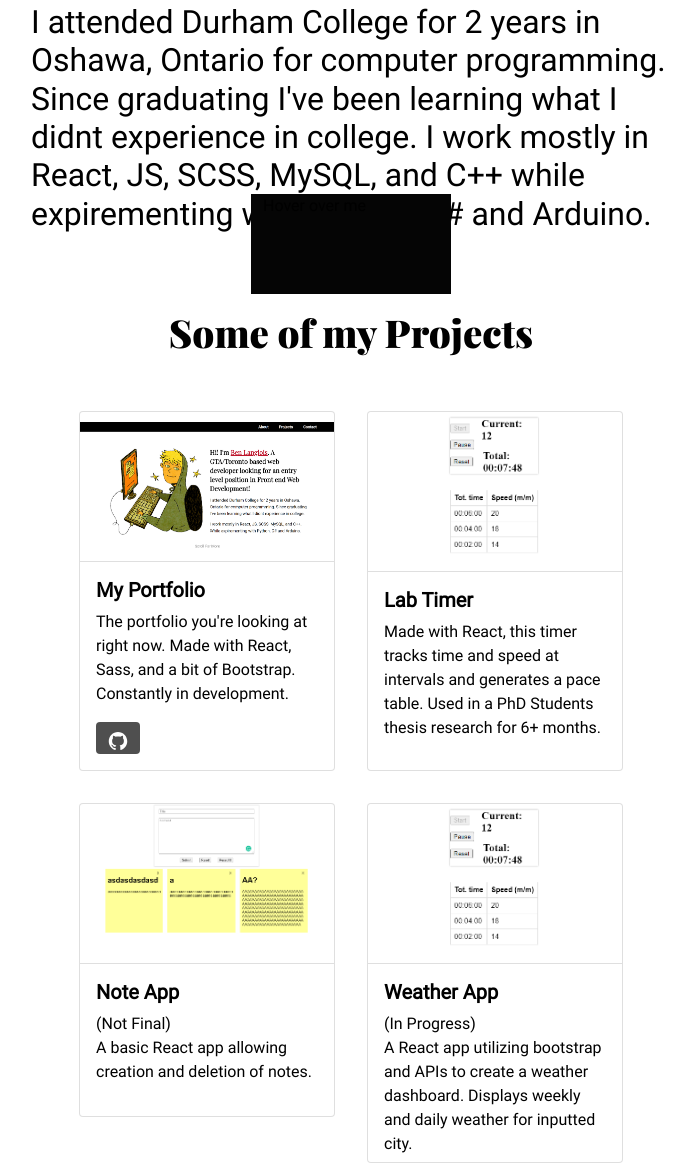
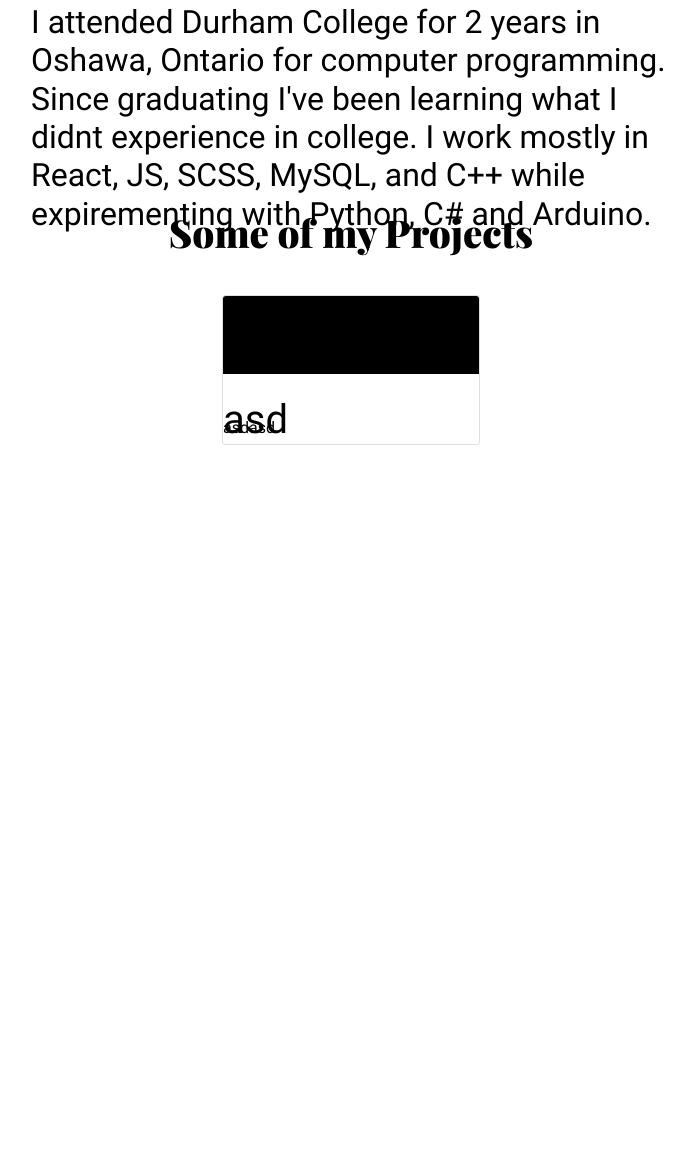
Before and after one commit to Ben-Langlois/Portfolio, a React app in the folder portfolio/: page / in a window 1280 px wide. Shown: the part 406-1572 px from the top of the page, without its empty margins (289-969 px from the left). After the commit the page ends 1200 px from the top, so only its background shows below. Built offline with nearby package versions, Linux system fonts and the light colour scheme.

Commit message:
working on new project card

```diff
--- a/portfolio/src/App.js
+++ b/portfolio/src/App.js
@@ -90,20 +90,19 @@ class Landing extends React.Component {
 const Project = () => {
   return (
     <>
-      <div class="container">
-        Hover over me
-        <div class="content">
-          Extra information goes here.
-        </div>
-      </div>
-
-
       <div class="section-header project-section" id='project-section'>
         <h1><b>Some of my Projects</b></h1>
       </div>
       <div id='card-container'>
 
-        <a id="card-link" href="#portfolio-card">
+        <div class='card grow'>
+          <img src={portfolio} alt="Portfolio Homepage"></img>
+          <h1>asd</h1>
+          <p>asdasd</p>
+          <div></div>
+        </div>
+
+        {/* <a id="card-link" href="#portfolio-card">
           <div class="card portfolio">
             <img class="card-img-top" src={portfolio} alt="Portfolio Homepage"></img>
             <div class="card-body">
@@ -161,7 +160,7 @@ const Project = () => {
               </a>
             </div>
           </div>
-        </a>
+        </a> */}
       </div>
     </>
   )
--- a/portfolio/src/styles/styles.scss
+++ b/portfolio/src/styles/styles.scss
@@ -159,29 +159,6 @@ body{
         width: 100%;
 
 
-        .container {
-            position: relative;
-            width: 200px;
-            height: 100px;
-            background-color: #050505;
-            overflow: hidden;
-          }
-
-          .container:hover .content {
-            transform: translateY(0%);
-            opacity: 1;
-          }
-
-          .content {
-            position: absolute;
-            width: 100%;
-            padding: 10px;
-            background-color: #030303;
-            transition: transform 0.3s, opacity 0.3s;
-            transform: translateY(100%);
-            opacity: 0;
-            bottom: -100px;
-          }
 
         #card-container{
             // flex
@@ -192,61 +169,100 @@ body{
             margin: 3vh auto;
             // width: 60vw;
 
+                // new attempt
+                .card{
+                    display: grid;
+                    grid-template-areas: "img"
+                        "title"
+                        "desc"
+                        "socials";
+                    grid-template-columns: 20vw;
+                    grid-template-rows: 100px 20px 50px 20px;
+                    height: 150px;
+
+                    transition: height 4.5s;
+                    -webkit-transition: height 4.5s;
+                    overflow: hidden;
+                    transition: 1.5s;
+
+                    &:hover{
+                        height: auto;
+                    }
+
+                    img{
+                        grid-area: img;
+                    }
+                    h1{
+                        grid-area: title;
+                    }
+                    p{
+                        grid-area: desc;
+                    }
+                    div{
+                        grid-area: socials
+                    }
+                }
+
+                .grow {
+
+                  }
 
             #card-link{
                 text-decoration: none;
                 color: #000000;
 
-                .card{
-                    margin: 2vh;
-                    width: 20vw;
-                    min-width: 200px;
-                    min-height: 30vh;
-                    max-height: 45vh;
-                    transition: box-shadow 1s;
-
-                    .card-img-top{
-                        height: 20vh;
-                        object-fit: contain;
-                        border-bottom: 1px solid rgba(0, 0, 0, 0.125);
-                    }
-
-                    &:hover{
-                        // background-color: #016499;
-                        box-shadow: 0 4px 8px 0 rgba(0, 0, 0, 0.2), 0 6px 20px 0 rgba(0, 0, 0, 0.19);
-                        // transform: scale(1.05, 1.05);
-                    }
-
-                    .btn{
-                        height: 4vh;
-
-                        &.portfolio{
-                            background-color: #4f4f4f;
-                            border: none;
-                        }
-
-                        &.codepen{
-                            // opacity: 0;
-                            display: none;
-                        }
-
-                        &.github{
-                            height: 4vh;
-                            border: none;
-                            background-color: #4f4f4f;
 
 
-                            .icon{
-                                height: 100%;
-                                width: 100%;
-                                padding: 0;
+                // .card{
+                //     margin: 2vh;
+                //     width: 20vw;
+                //     min-width: 200px;
+                //     min-height: 30vh;
+                //     max-height: 45vh;
+                //     transition: box-shadow 1s;
 
-                                display: inline-block;
-                                vertical-align: middle;
-                            }
-                        }
-                    }
-                }
+                //     .card-img-top{
+                //         height: 20vh;
+                //         object-fit: contain;
+                //         border-bottom: 1px solid rgba(0, 0, 0, 0.125);
+                //     }
+
+                //     &:hover{
+                //         // background-color: #016499;
+                //         box-shadow: 0 4px 8px 0 rgba(0, 0, 0, 0.2), 0 6px 20px 0 rgba(0, 0, 0, 0.19);
+                //         // transform: scale(1.05, 1.05);
+                //     }
+
+                //     .btn{
+                //         height: 4vh;
+
+                //         &.portfolio{
+                //             background-color: #4f4f4f;
+                //             border: none;
+                //         }
+
+                //         &.codepen{
+                //             // opacity: 0;
+                //             display: none;
+                //         }
+
+                //         &.github{
+                //             height: 4vh;
+                //             border: none;
+                //             background-color: #4f4f4f;
+
+
+                //             .icon{
+                //                 height: 100%;
+                //                 width: 100%;
+                //                 padding: 0;
+
+                //                 display: inline-block;
+                //                 vertical-align: middle;
+                //             }
+                //         }
+                //     }
+                // }
             }
         }
     }
```
